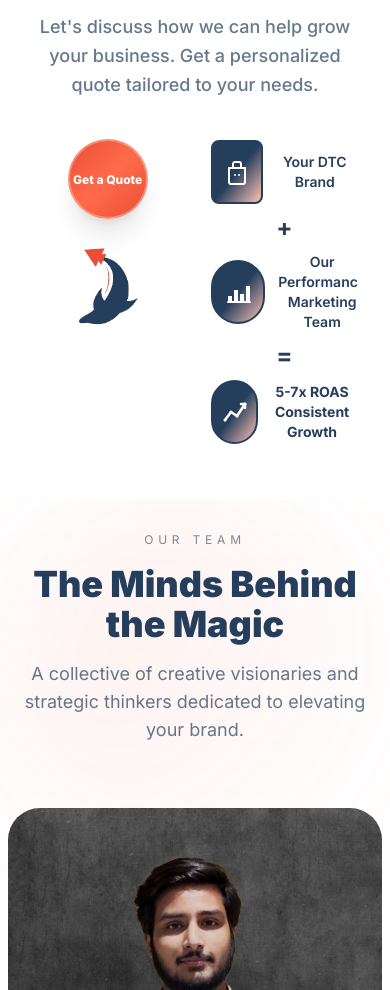
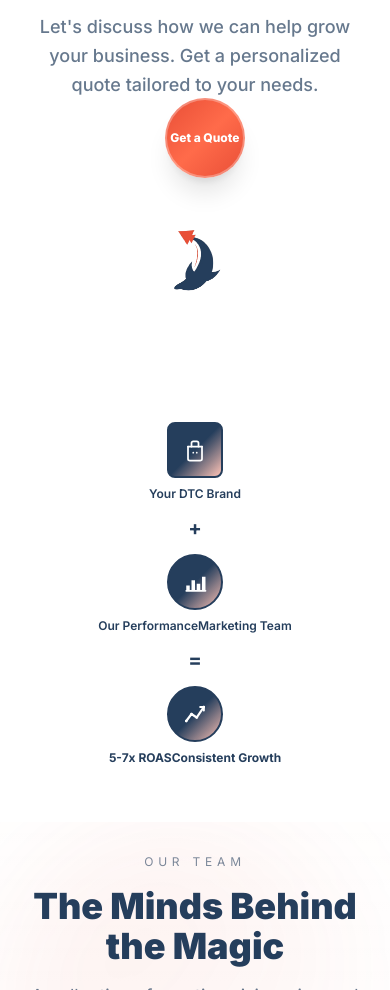
Before and after one commit to tamoor008/ADVERTIO, a Next.js app: page / in a window 390 px wide. Shown: the part 5400-6390 px from the top of the page. Built offline with nearby package versions, Linux system fonts and the light colour scheme.

Commit message:
Fix responsive card sizing in GetAQuoteSection: Remove horizontal scroll, make cards scale properly on small screens

```diff
--- a/src/components/sections/GetAQuoteSection.jsx
+++ b/src/components/sections/GetAQuoteSection.jsx
@@ -152,7 +152,7 @@ const GetAQuoteSection = () => {
         </motion.div>
 
         {/* Two Column Layout: Dolphin Left + Formula Right */}
-        <div ref={gridRef} className="relative grid grid-cols-2 md:grid-cols-2 gap-4 md:gap-12 items-start md:items-center">
+        <div ref={gridRef} className="relative grid grid-cols-1 md:grid-cols-2 gap-4 md:gap-12 items-start md:items-center">
           {/* Curved Arrow from DTC Brand to Get Quote Button - Desktop Only */}
           <motion.svg
             className="hidden md:block absolute z-5 pointer-events-none"
@@ -201,7 +201,7 @@ const GetAQuoteSection = () => {
 
           {/* Left Side: Dolphin and Ball Button */}
           <motion.div
-            className="relative flex items-center justify-center md:justify-start min-h-[300px] md:min-h-[400px] mt-0 md:mt-0"
+            className="relative flex items-center justify-center md:justify-start min-h-[250px] sm:min-h-[300px] md:min-h-[400px] mt-0 md:mt-0 mb-4 md:mb-0"
             initial={{ opacity: 0, x: -30 }}
             animate={isInView ? { opacity: 1, x: 0 } : { opacity: 0, x: -30 }}
             transition={{ duration: 0.6, delay: 0.5 }}
@@ -213,7 +213,7 @@ const GetAQuoteSection = () => {
                   alt="Dolphin"
                   width={320}
                   height={320}
-                  className="w-48 md:w-80 h-auto object-contain relative z-10"
+                  className="w-32 sm:w-40 md:w-48 lg:w-80 h-auto object-contain relative z-10"
                 />
 
                 {/* Ball Button */}
@@ -246,13 +246,13 @@ const GetAQuoteSection = () => {
             transition={{ duration: 0.6, delay: 0.6 }}
           >
             {/* Content */}
-            <div className="relative z-10">
-              <div className="flex flex-col md:flex-row items-start md:items-center justify-center gap-2 md:gap-6 lg:gap-8 overflow-x-auto pb-4 md:pb-0">
+            <div className="relative z-10 w-full">
+              <div className="flex flex-col md:flex-row items-center md:items-center justify-center gap-3 md:gap-6 lg:gap-8 pb-4 md:pb-0 flex-wrap md:flex-nowrap">
                 {/* Your DTC Brand */}
-                <div ref={dtcBrandRef} className="flex flex-row md:flex-col items-center gap-2 md:gap-3">
-                  <div className="w-16 h-16 md:w-24 md:h-24 border-2 border-[#253E5C] rounded-lg flex items-center justify-center relative bg-gradient-to-br from-[#253E5C] via-[#253E5C] to-[#ff6b4a]/40">
+                <div ref={dtcBrandRef} className="flex flex-col items-center gap-2 md:gap-3 flex-shrink-0">
+                  <div className="w-14 h-14 sm:w-16 sm:h-16 md:w-24 md:h-24 border-2 border-[#253E5C] rounded-lg flex items-center justify-center relative bg-gradient-to-br from-[#253E5C] via-[#253E5C] to-[#ff6b4a]/40">
                     {/* Shopping bag/Store icon for DTC Brand */}
-                    <svg className="w-8 h-8 md:w-12 md:h-12" viewBox="0 0 32 32" fill="none" xmlns="http://www.w3.org/2000/svg">
+                    <svg className="w-7 h-7 sm:w-8 sm:h-8 md:w-12 md:h-12" viewBox="0 0 32 32" fill="none" xmlns="http://www.w3.org/2000/svg">
                       <path d="M8 12V26C8 27.1 8.9 28 10 28H22C23.1 28 24 27.1 24 26V12" stroke="white" strokeWidth="2" strokeLinecap="round"/>
                       <path d="M12 12V8C12 6.9 12.9 6 14 6H18C19.1 6 20 6.9 20 8V12" stroke="white" strokeWidth="2" strokeLinecap="round"/>
                       <path d="M8 12H24" stroke="white" strokeWidth="2" strokeLinecap="round"/>
@@ -260,17 +260,17 @@ const GetAQuoteSection = () => {
                       <circle cx="18" cy="19" r="1" fill="white"/>
                     </svg>
                   </div>
-                  <p className="text-[#253E5C] text-sm md:text-base font-semibold text-center">Your DTC Brand</p>
+                  <p className="text-[#253E5C] text-xs sm:text-sm md:text-base font-semibold text-center whitespace-nowrap">Your DTC Brand</p>
                 </div>
 
                 {/* Plus Sign */}
-                <div className="text-[#253E5C] text-2xl md:text-4xl font-bold self-center md:self-start mt-0 md:mt-16">+</div>
+                <div className="text-[#253E5C] text-xl sm:text-2xl md:text-4xl font-bold self-center md:self-start mt-0 md:mt-16 flex-shrink-0">+</div>
 
                 {/* Our Performance Marketing Team */}
-                <div ref={performanceCardRef} className="flex flex-row md:flex-col items-center gap-2 md:gap-3 mt-0 md:mt-11">
-                  <div className="w-16 h-16 md:w-24 md:h-24 border-2 border-[#253E5C] rounded-full flex items-center justify-center relative bg-gradient-to-br from-[#253E5C] via-[#253E5C] to-[#ff6b4a]/40">
+                <div ref={performanceCardRef} className="flex flex-col items-center gap-2 md:gap-3 mt-0 md:mt-11 flex-shrink-0">
+                  <div className="w-14 h-14 sm:w-16 sm:h-16 md:w-24 md:h-24 border-2 border-[#253E5C] rounded-full flex items-center justify-center relative bg-gradient-to-br from-[#253E5C] via-[#253E5C] to-[#ff6b4a]/40">
                     {/* Analytics/Chart icon for Performance Marketing */}
-                    <svg className="w-8 h-8 md:w-12 md:h-12" viewBox="0 0 32 32" fill="none" xmlns="http://www.w3.org/2000/svg">
+                    <svg className="w-7 h-7 sm:w-8 sm:h-8 md:w-12 md:h-12" viewBox="0 0 32 32" fill="none" xmlns="http://www.w3.org/2000/svg">
                       <path d="M6 26V20H10V26H6Z" fill="white"/>
                       <path d="M12 26V14H16V26H12Z" fill="white"/>
                       <path d="M18 26V18H22V26H18Z" fill="white"/>
@@ -278,17 +278,17 @@ const GetAQuoteSection = () => {
                       <line x1="6" y1="26" x2="28" y2="26" stroke="white" strokeWidth="2" strokeLinecap="round"/>
                     </svg>
                   </div>
-                  <p className="text-[#253E5C] text-sm md:text-base font-semibold text-center">Our Performance<br />Marketing Team</p>
+                  <p className="text-[#253E5C] text-xs sm:text-sm md:text-base font-semibold text-center">Our Performance<br className="hidden sm:block" />Marketing Team</p>
                 </div>
 
                 {/* Equals Sign */}
-                <div className="text-[#253E5C] text-2xl md:text-4xl font-bold self-center md:self-start mt-0 md:mt-16">=</div>
+                <div className="text-[#253E5C] text-xl sm:text-2xl md:text-4xl font-bold self-center md:self-start mt-0 md:mt-16 flex-shrink-0">=</div>
 
                 {/* Result */}
-                <div className="flex flex-row md:flex-col items-center gap-2 md:gap-3 mt-0 md:mt-6">
-                  <div className="w-16 h-16 md:w-24 md:h-24 border-2 border-[#253E5C] rounded-full flex items-center justify-center relative bg-gradient-to-br from-[#253E5C] via-[#253E5C] to-[#ff6b4a]/40">
+                <div className="flex flex-col items-center gap-2 md:gap-3 mt-0 md:mt-6 flex-shrink-0">
+                  <div className="w-14 h-14 sm:w-16 sm:h-16 md:w-24 md:h-24 border-2 border-[#253E5C] rounded-full flex items-center justify-center relative bg-gradient-to-br from-[#253E5C] via-[#253E5C] to-[#ff6b4a]/40">
                     {/* Growth/Upward trend chart for ROAS Consistent Growth */}
-                    <svg className="w-8 h-8 md:w-12 md:h-12" viewBox="0 0 32 32" fill="none" xmlns="http://www.w3.org/2000/svg">
+                    <svg className="w-7 h-7 sm:w-8 sm:h-8 md:w-12 md:h-12" viewBox="0 0 32 32" fill="none" xmlns="http://www.w3.org/2000/svg">
                       <path d="M6 24L12 16L18 20L26 8" stroke="white" strokeWidth="2.5" strokeLinecap="round" strokeLinejoin="round"/>
                       <path d="M22 8H26V12" stroke="white" strokeWidth="2.5" strokeLinecap="round" strokeLinejoin="round"/>
                       <circle cx="6" cy="24" r="1.5" fill="white"/>
@@ -297,7 +297,7 @@ const GetAQuoteSection = () => {
                       <circle cx="26" cy="8" r="1.5" fill="white"/>
                     </svg>
                   </div>
-                  <p className="text-[#253E5C] text-sm md:text-base font-bold text-center">5-7x ROAS<br />Consistent Growth</p>
+                  <p className="text-[#253E5C] text-xs sm:text-sm md:text-base font-bold text-center">5-7x ROAS<br className="hidden sm:block" />Consistent Growth</p>
                 </div>
               </div>
             </div>
```
